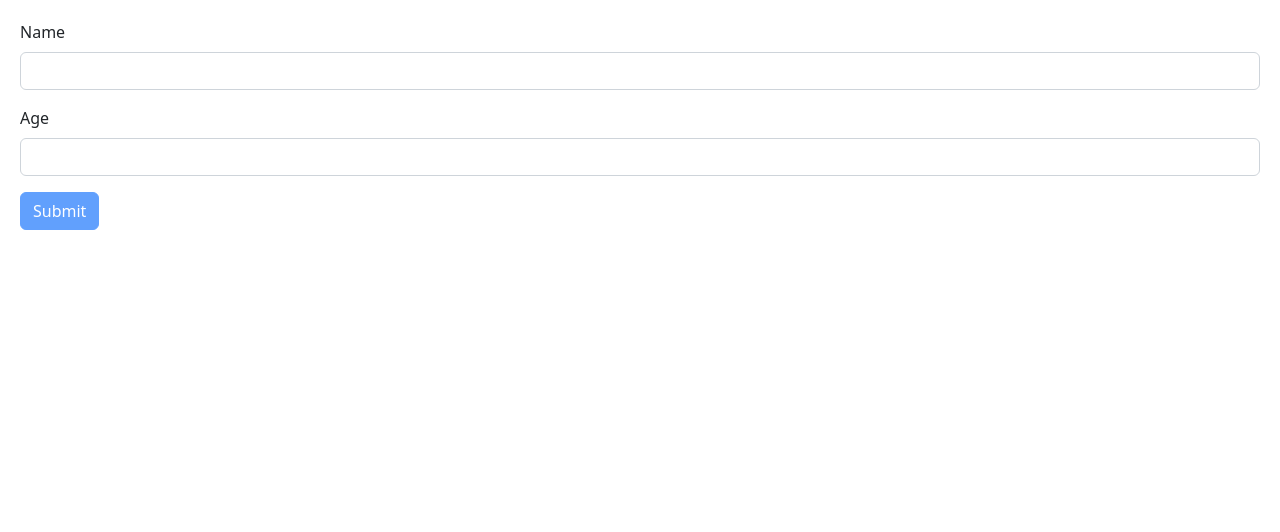
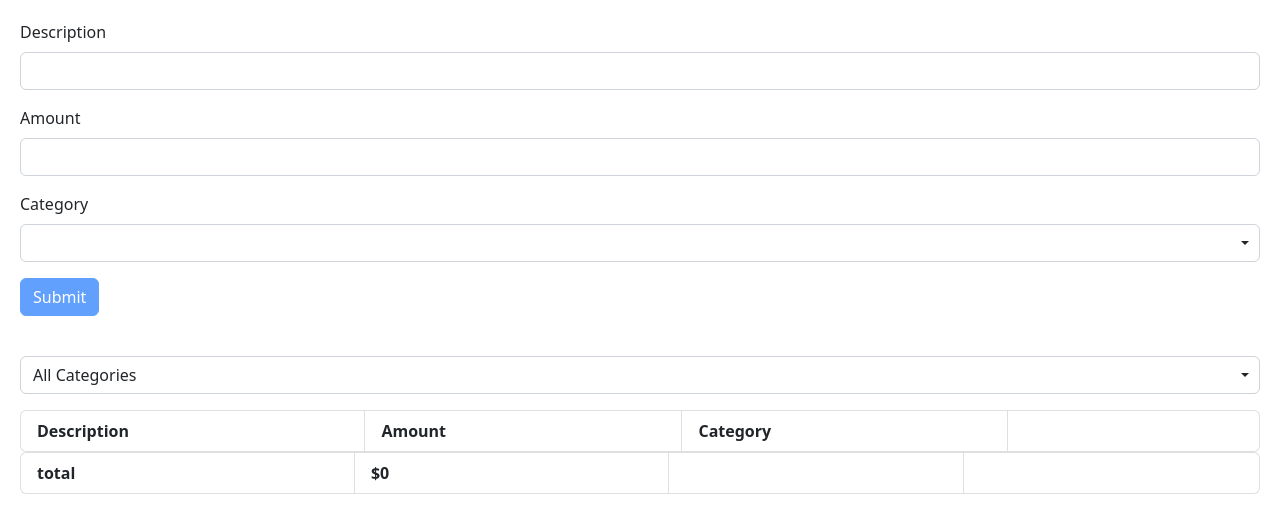
Before and after one commit to AllasKevin/react-mosh-tutorial-app, a React (Vite) app: page / in a window 1280 px wide. Shown: the top 532 px of the page. Built offline with nearby package versions, Linux system fonts and the light colour scheme; the HTML template or start-up script is replaced by a standard one.

Commit message:
finished project: expense tracker with my own solution

```diff
--- a/src/App.tsx
+++ b/src/App.tsx
@@ -1,29 +1,52 @@
-import { useState } from "react";
+import { useCallback, useState } from "react";
 import produce from "immer";
 import NavBar from "./components/NavBar";
 import Cart from "./components/Cart";
 import ExpandableText from "./components/ExpandableText";
 import Form from "./components/Form";
-
+import ExpenseForm from "./ExpenseTrackerProject/ExpenseForm";
+import ExpenseList from "./ExpenseTrackerProject/ExpenseList";
+interface item {
+  id: number;
+  description: string;
+  amount: number;
+  category: string;
+}
 // This is a component
 function App() {
   const handleSelectedItem = (item: string) => {
     console.log(item);
   };
 
-  const [cart, setCart] = useState({
-    discount: 0.1,
-    items: [
-      { id: 1, title: "Product 1", quantity: 1 },
-      { id: 2, title: "Product 2", quantity: 1 },
-    ],
-  });
+  const [items, setItems] = useState<item[]>([]);
 
   const changeQuantity = () => {};
 
+  const addItem = (desc: string, amount: number, category: string) => {
+    const id = Math.random();
+    setItems((prevItems) => [
+      ...prevItems,
+      { id: id, description: desc, amount: amount, category: category },
+    ]);
+    console.log(items);
+  };
+
+  const deleteItem = (id: number) => {
+    setItems((prevItems) => prevItems.filter((item) => item.id !== id));
+    console.log(items);
+  };
+
   return (
     <div>
-      <Form></Form>
+      <ExpenseForm
+        onAdd={(description, amount, category) =>
+          addItem(description, amount, category)
+        }
+      ></ExpenseForm>
+      <ExpenseList
+        onDelete={(id) => deleteItem(id)}
+        items={items}
+      ></ExpenseList>
     </div>
   );
 }
--- /dev/null
+++ b/src/ExpenseTrackerProject/ExpenseForm.css
@@ -0,0 +1,14 @@
+.dropdown-toggle {
+    text-align: left; /* Ensures text remains left-aligned */
+    padding-right: 2rem; /* Creates space for the arrow */
+    position: relative; /* Allows absolute positioning of arrow */
+    min-height: 38px; /* Ensures height matches Bootstrap form-control */
+
+  }
+
+  .dropdown-toggle::after {
+    position: absolute; /* Allows exact positioning */
+    right: 10px; /* Moves arrow to the right */
+    top: 50%; /* Centers vertically */
+    transform: translateY(-50%); /* Ensures perfect vertical alignment */
+  }
--- /dev/null
+++ b/src/ExpenseTrackerProject/ExpenseForm.tsx
@@ -0,0 +1,122 @@
+import React, { FormEvent, useRef, useState } from "react";
+import { FieldValue, FieldValues, useForm } from "react-hook-form";
+import { z } from "zod";
+import { zodResolver } from "@hookform/resolvers/zod";
+import "bootstrap/dist/js/bootstrap.bundle.min";
+import "./ExpenseForm.css";
+
+interface item {
+  id: number;
+  description: string;
+  amount: number;
+  category: string;
+}
+
+interface ExpenseFormProps {
+  items?: item[];
+  onAdd: (description: string, amount: number, category: string) => void;
+}
+
+const schema = z.object({
+  description: z
+    .string()
+    .min(3, { message: "Descrpition must be at least 3 characters." }),
+  amount: z
+    .number({ invalid_type_error: "Amount field is required." })
+    .min(1, { message: "Amount must be larger than 0." }),
+  category: z.string().min(1, { message: "Category is required." }),
+});
+// Detta är istället för att skapa ett FormData interface
+type FormData = z.infer<typeof schema>;
+
+const categories = ["Groceries", "Utilities", "Entertainment"];
+
+const ExpenseForm = ({ onAdd, items }: ExpenseFormProps) => {
+  const {
+    register,
+    handleSubmit,
+    formState: { errors, isValid },
+    watch,
+    setValue,
+  } = useForm<FormData>({ resolver: zodResolver(schema), mode: "onChange" });
+  const selectedCategory = watch("category"); // Default text
+
+  //console.log(errors);
+
+  const onSubmit = (data: FieldValues) => {
+    onAdd(data.description, data.amount, data.category);
+  };
+
+  return (
+    <form onSubmit={handleSubmit(onSubmit)}>
+      <div className="mb-3">
+        <label htmlFor="MyDescription" className="form-label">
+          Description
+        </label>
+        <input
+          {...register("description")}
+          id="MyDescription"
+          type="text"
+          className="form-control"
+        />
+        {errors.description && (
+          <p className="text-danger">{errors.description.message}</p>
+        )}
+      </div>
+      <div className="mb-3">
+        <label htmlFor="MyAmount" className="form-label">
+          Amount
+        </label>
+        <input
+          {...register("amount", { valueAsNumber: true })}
+          id="MyAmount"
+          type="number"
+          step="any"
+          className="form-control"
+        />
+        {errors.amount && (
+          <p className="text-danger">{errors.amount.message}</p>
+        )}
+      </div>
+      <div className="mb-3 dropdown">
+        <label htmlFor="MyCategory" className="form-label">
+          Category
+        </label>
+        <button
+          {...register("category")}
+          className="dropdown-toggle form-control .dropdown-toggle"
+          id="MyCategory"
+          type="button"
+          data-bs-toggle="dropdown"
+          aria-expanded="false"
+        >
+          {selectedCategory} {/* Selected value updates here */}
+        </button>
+        <ul className="dropdown-menu form-control">
+          {categories.map((category) => (
+            <li key={category}>
+              <a
+                className="dropdown-item"
+                href="#"
+                onClick={() =>
+                  setValue("category", category, { shouldValidate: true })
+                } /* This sets selectedCategory */
+              >
+                {category}
+              </a>
+            </li>
+          ))}
+        </ul>
+      </div>
+      <button
+        disabled={!isValid}
+        className="btn btn-primary mb-3"
+        type="submit"
+      >
+        Submit
+      </button>
+    </form>
+  );
+};
+
+export default ExpenseForm;
--- /dev/null
+++ b/src/ExpenseTrackerProject/ExpenseList.tsx
@@ -0,0 +1,142 @@
+import React from "react";
+import { useForm } from "react-hook-form";
+import Button from "../components/Button/Button";
+
+interface item {
+  id: number;
+  description: string;
+  amount: number;
+  category: string;
+}
+
+interface ExpenseListProps {
+  items?: item[];
+  onDelete: (id: number) => void;
+}
+
+const categories = ["Groceries", "Utilities", "Entertainment"];
+
+const ExpenseList = ({ items, onDelete }: ExpenseListProps) => {
+  const { register, watch, setValue } = useForm();
+  const selectedCategory = watch("listCategory", "All Categories"); // Default text
+
+  const calculateTotal = (items: item[]) => {
+    var totalAmount = 0;
+    items.map((item) => {
+      if (
+        item.category === selectedCategory ||
+        selectedCategory === "All Categories"
+      )
+        totalAmount += item.amount;
+    });
+    return totalAmount;
+  };
+
+  return (
+    <div>
+      <div className="mb-3 dropdown">
+        <label htmlFor="MyCategory" className="form-label"></label>
+        <button
+          {...register("category")}
+          className="dropdown-toggle form-control .dropdown-toggle"
+          id="MyCategory"
+          type="button"
+          data-bs-toggle="dropdown"
+          aria-expanded="false"
+        >
+          {selectedCategory} {/* Selected value updates here */}
+        </button>
+        <ul key="dropdownMenu" className="dropdown-menu form-control">
+          <li key="AllCategories">
+            <a
+              className="dropdown-item"
+              href="#"
+              onClick={() =>
+                setValue("listCategory", "All Categories", {
+                  shouldValidate: true,
+                })
+              }
+            >
+              All Categories
+            </a>
+          </li>
+          {categories.map((category) => (
+            <li key={category}>
+              <a
+                className="dropdown-item"
+                href="#"
+                onClick={() =>
+                  setValue("listCategory", category, { shouldValidate: true })
+                }
+              >
+                {category}
+              </a>
+            </li>
+          ))}
+        </ul>
+      </div>
+      <ul
+        key="topRow"
+        className="list-group list-group-horizontal fw-bold d-flex w-100"
+      >
+        <li key="desc" className="list-group-item flex-fill">
+          Description
+        </li>
+        <li key="amount" className="list-group-item flex-fill">
+          Amount
+        </li>
+        <li key="category" className="list-group-item flex-fill">
+          Category
+        </li>
+        <li key="delete" className="list-group-item flex-fill"></li>
+      </ul>
+      {items?.map(
+        (item, index) =>
+          (item.category === selectedCategory ||
+            selectedCategory === "All Categories") && (
+            <ul
+              key={index}
+              className="list-group list-group-horizontal d-flex w-100"
+            >
+              <li key="desc" className="list-group-item flex-fill">
+                {item.description}
+              </li>
+              <li key="amount" className="list-group-item flex-fill">
+                ${item.amount}
+              </li>
+              <li key="category" className="list-group-item flex-fill">
+                {item.category}
+              </li>
+              <li key="delete" className="list-group-item flex-fill">
+                <button
+                  type="button"
+                  className="btn btn-outline-danger"
+                  onClick={() => {
+                    onDelete(item.id);
+                    console.log("clicked button");
+                  }}
+                >
+                  Delete
+                </button>
+              </li>
+            </ul>
+          )
+      )}
+      <ul
+        key="bottomRow"
+        className="list-group list-group-horizontal fw-bold d-flex w-100"
+      >
+        <li key="total" className="list-group-item flex-fill">
+          total
+        </li>
+        <li key="totalAmount" className="list-group-item flex-fill">
+          ${calculateTotal(items ?? [])}
+        </li>
+        <li key="empty1" className="list-group-item flex-fill"></li>
+        <li key="empty2" className="list-group-item flex-fill"></li>
+      </ul>
+    </div>
+  );
+};
+
+export default ExpenseList;
```
